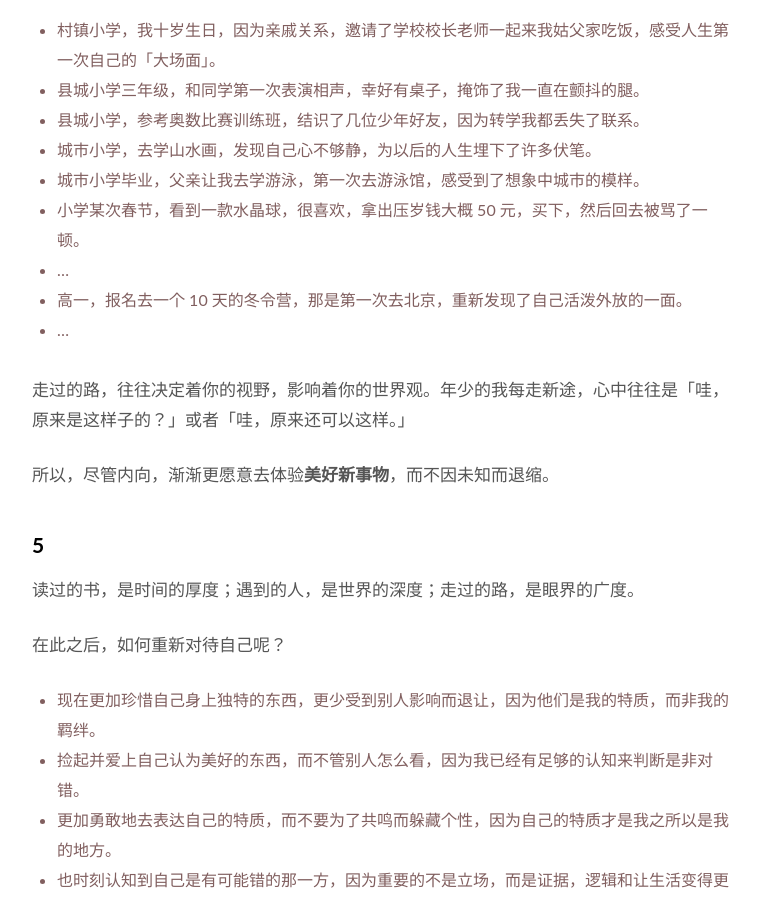
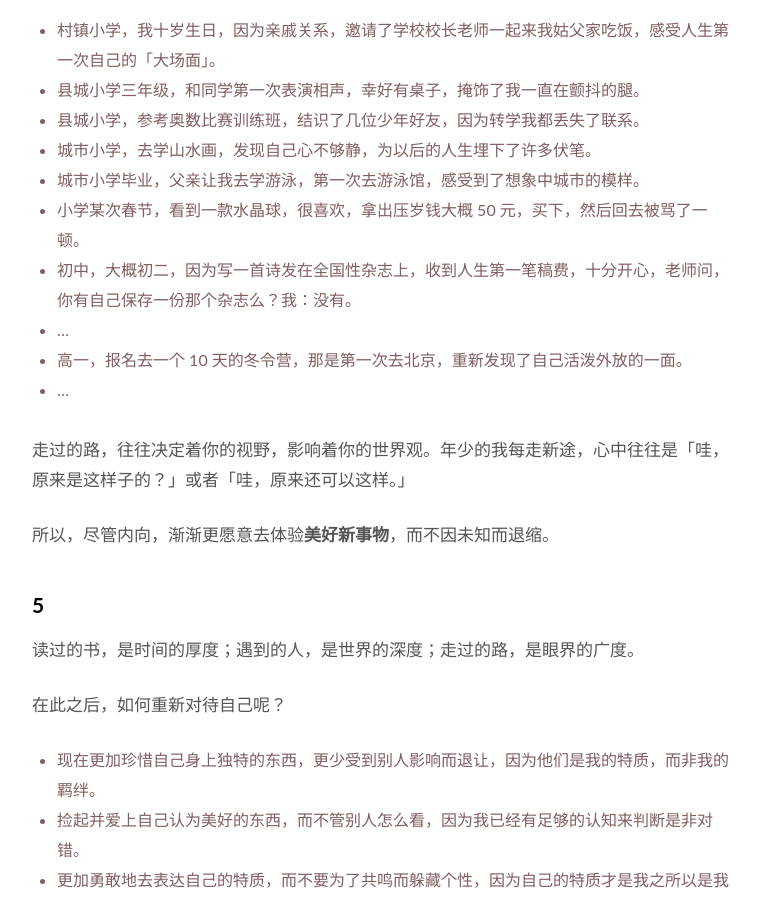
Before and after one commit to WillWang-X/willwang-x.github.io, a Jekyll site: the page built from _posts/blogs/2019-02-05-what-shaped-me.md, in a window 1280 px wide and 900 px high, scrolled down 3330 px. Shown: the whole window, without its empty margins (258-1018 px from the left). Built offline with Jekyll 4.4.1, drawn with Linux system fonts in a browser that asks for light colours.

Commit message:
Add sth about poem

```diff
--- a/_posts/blogs/2019-02-05-what-shaped-me.md
+++ b/_posts/blogs/2019-02-05-what-shaped-me.md
@@ -102,6 +102,7 @@ published: true
 * 城市小学，去学山水画，发现自己心不够静，为以后的人生埋下了许多伏笔。
 * 城市小学毕业，父亲让我去学游泳，第一次去游泳馆，感受到了想象中城市的模样。
 * 小学某次春节，看到一款水晶球，很喜欢，拿出压岁钱大概 50 元，买下，然后回去被骂了一顿。
+* 初中，大概初二，因为写一首诗发在全国性杂志上，收到人生第一笔稿费，十分开心，老师问，你有自己保存一份那个杂志么？我：没有。
 * ...
 * 高一，报名去一个 10 天的冬令营，那是第一次去北京，重新发现了自己活泼外放的一面。
 * ...
```
